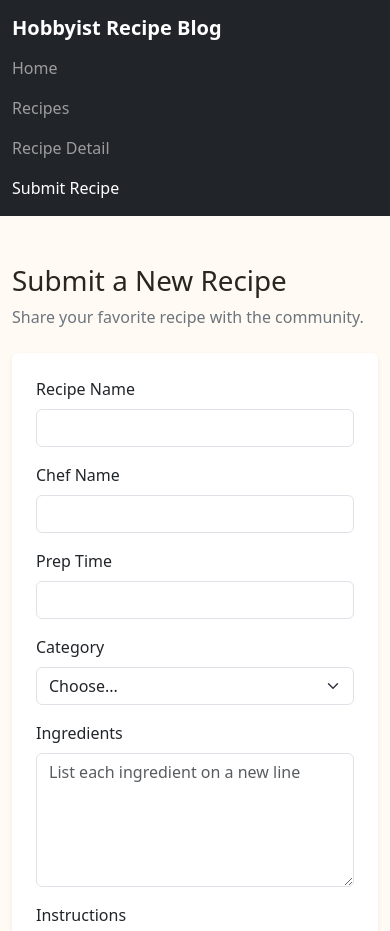
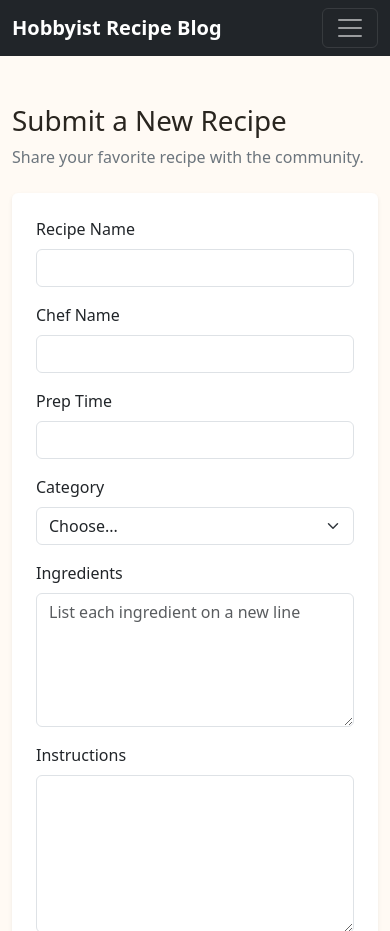
Before and after one commit to yazed102/hobbyist-recipe-blog, a plain HTML site: page submit.html in a window 390 px wide. Shown: the top 931 px of the page. Drawn offline with nearby package versions, Linux system fonts and the light colour scheme.

Commit message:
Fix responsive navigation menu

```diff
--- a/submit.html
+++ b/submit.html
@@ -11,18 +11,58 @@
 <header>
   <nav class="navbar navbar-expand-lg bg-dark navbar-dark">
     <div class="container">
-      <a class="navbar-brand fw-bold" href="index.html">Hobbyist Recipe Blog</a>
-      <div class="collapse navbar-collapse show">
+
+      <a class="navbar-brand fw-bold" href="index.html">
+        Hobbyist Recipe Blog
+      </a>
+
+
+      <button
+        class="navbar-toggler"
+        type="button"
+        data-bs-toggle="collapse"
+        data-bs-target="#mainNav"
+        aria-controls="mainNav"
+        aria-expanded="false"
+        aria-label="Toggle navigation">
+        <span class="navbar-toggler-icon"></span>
+      </button>
+
+
+      <div class="collapse navbar-collapse" id="mainNav">
         <ul class="navbar-nav ms-auto">
-          <li class="nav-item"><a class="nav-link" href="index.html">Home</a></li>
-          <li class="nav-item"><a class="nav-link" href="recipes.html">Recipes</a></li>
-          <li class="nav-item"><a class="nav-link" href="recipe-detail.html">Recipe Detail</a></li>
-          <li class="nav-item"><a class="nav-link active" href="submit.html">Submit Recipe</a></li>
+
+          <li class="nav-item">
+            <a class="nav-link" href="index.html">
+              Home
+            </a>
+          </li>
+
+          <li class="nav-item">
+            <a class="nav-link" href="recipes.html">
+              Recipes
+            </a>
+          </li>
+
+          <li class="nav-item">
+            <a class="nav-link" href="recipe-detail.html">
+              Recipe Detail
+            </a>
+          </li>
+
+          <li class="nav-item">
+            <a class="nav-link active" href="submit.html">
+              Submit Recipe
+            </a>
+          </li>
+
         </ul>
       </div>
+
     </div>
   </nav>
 </header>
+
 
 <main class="py-5">
   <div class="container">
@@ -84,5 +124,8 @@
 <footer class="bg-dark text-white text-center py-4">
   <p class="mb-0">&copy; 2026 Hobbyist Recipe Blog</p>
 </footer>
+
+<script src="https://cdn.jsdelivr.net/npm/bootstrap@5.3.3/dist/js/bootstrap.bundle.min.js"></script>
+
 </body>
 </html>
```
Also changed, not shown: recipe-detail.html (+48 -6 lines).
